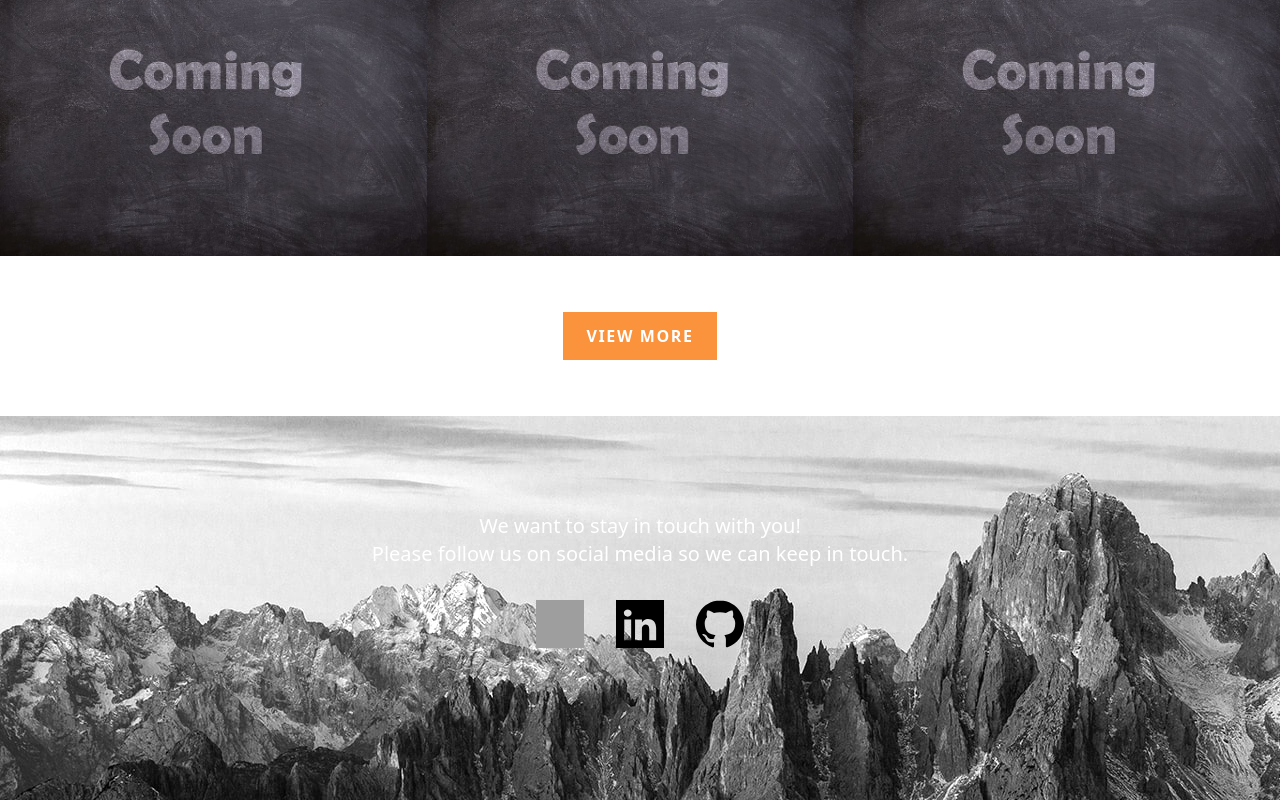
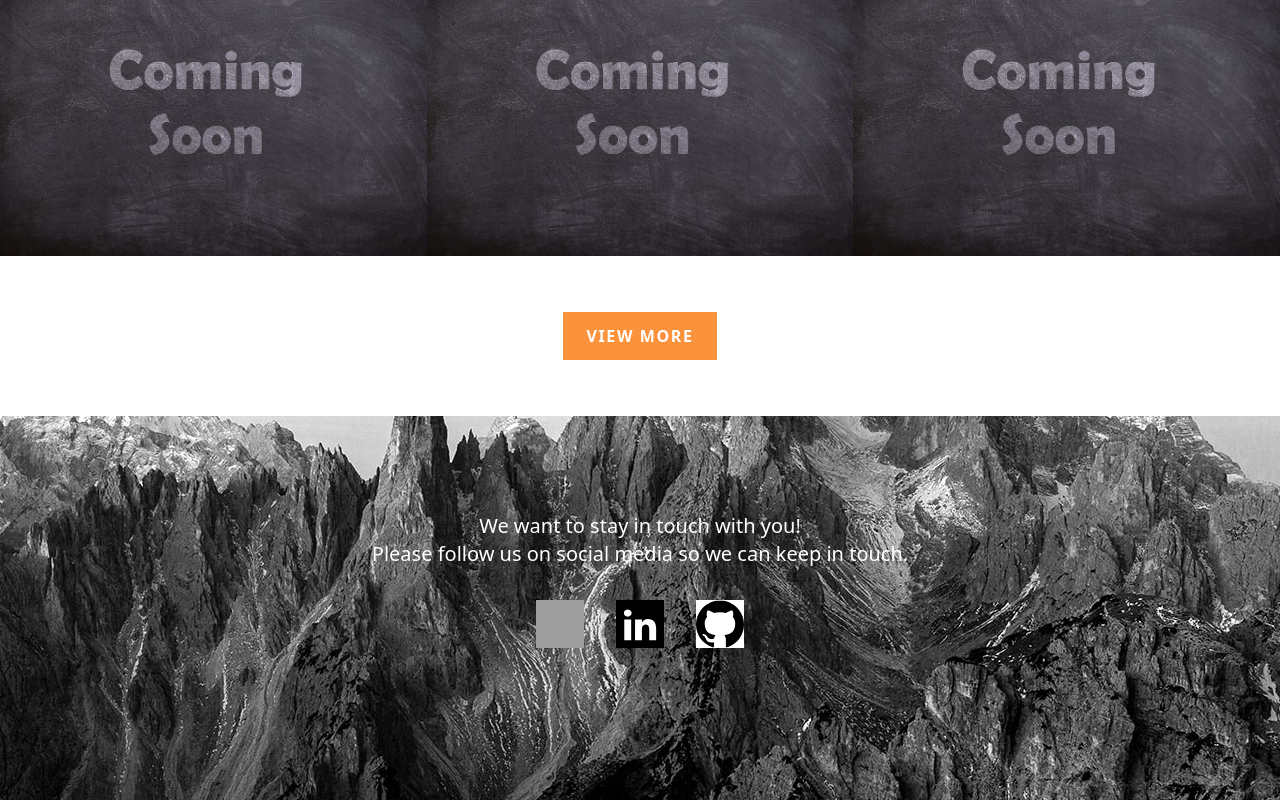
Before and after one commit to BehnamSeydAbadi/Portfolio, a React (Create React App) app: page / in a window 1280 px wide. Shown: the part 1930-2730 px from the top of the page. Built offline with nearby package versions, Linux system fonts and the light colour scheme; grey boxes are pictures that could not be loaded.

Commit message:
ContactMe component finished

```diff
--- a/src/Components/ContactMe.jsx
+++ b/src/Components/ContactMe.jsx
@@ -1,10 +1,13 @@
 import React from "react";
 
 function ContactMe({ instagramUrl, linkedInUrl, githubUrl }) {
+
+  const iconClassnames = "w-12 h-12 bg-white";
+
   return (
     <div
       className='
-      bg-contactMe
+      bg-contactMe bg-center
       w-full h-80 sm:h-96
       flex justify-center'>
       <div className="mt-24">
@@ -14,14 +17,14 @@ function ContactMe({ instagramUrl, linkedInUrl, githubUrl }) {
         </div>
 
         <div className="flex justify-center mt-8">
-          <a href="#">
-            <img className="w-12 h-12" src="/Images/instagram-svgrepo-com.svg" alt="Instagram profile" />
+          <a href={instagramUrl}>
+            <img className={iconClassnames} src="/Images/instagram-svgrepo-com.svg" alt="Instagram profile" />
           </a>
-          <a href="#">
-            <img className="w-12 h-12 mx-8" src="/Images/linkedin-svgrepo-com.svg" alt="LinkedIn profile" />
+          <a href={linkedInUrl}>
+            <img className={`${iconClassnames} mx-8`} src="/Images/linkedin-svgrepo-com.svg" alt="LinkedIn profile" />
           </a>
-          <a href="#">
-            <img className="w-12 h-12" src="/Images/github-svgrepo-com.svg" alt="Github profile" />
+          <a href={githubUrl}>
+            <img className={iconClassnames} src="/Images/github-svgrepo-com.svg" alt="Github profile" />
           </a>
         </div>
       </div>
```
